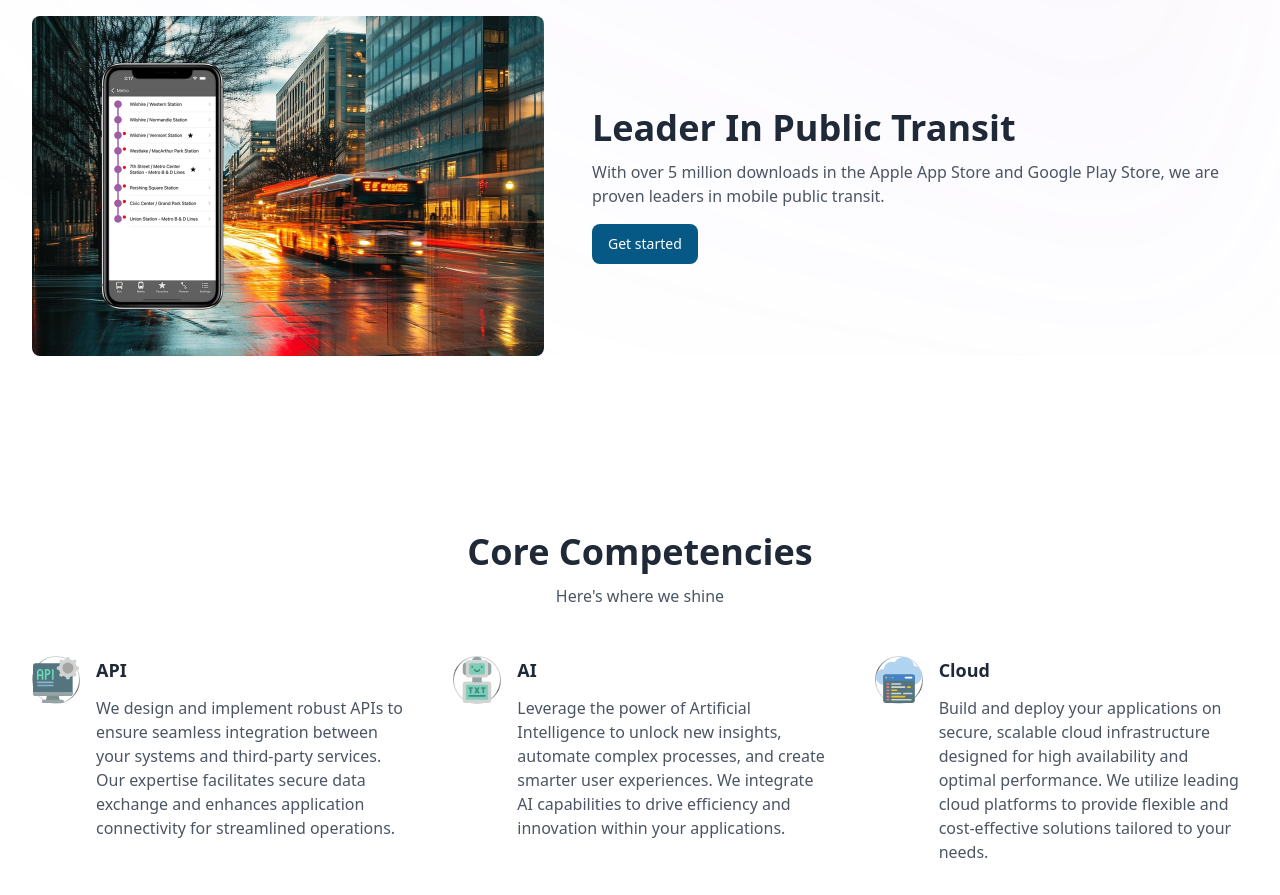
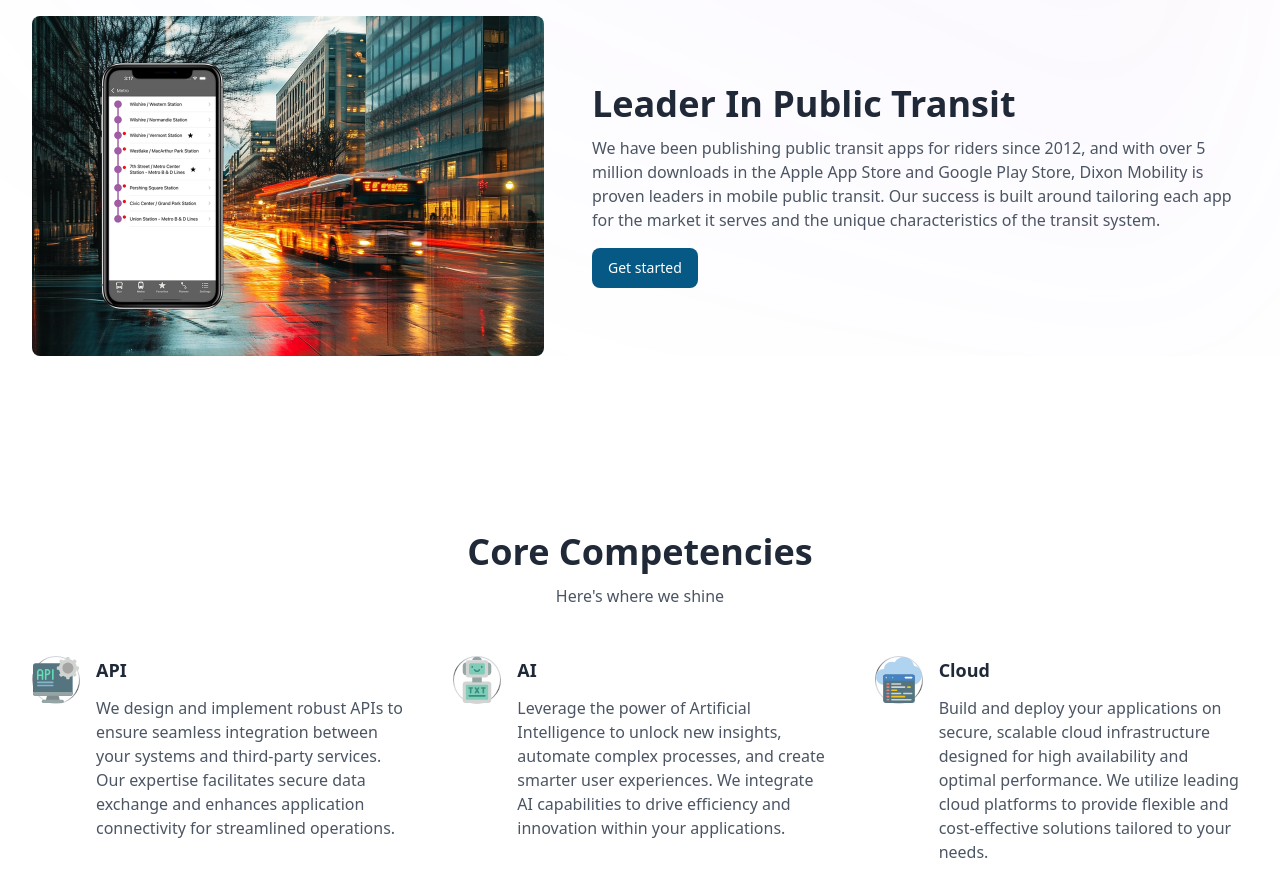
Before and after one commit to iandixon-dixonmobility/dixonmobility_com, a Next.js app: page / in a window 1280 px wide. Shown: the part 1160-2055 px from the top of the page. Built offline with nearby package versions, Linux system fonts and the light colour scheme.

Commit message:
Updating content.

```diff
--- a/components/ui/CTA/index.jsx
+++ b/components/ui/CTA/index.jsx
@@ -16,7 +16,7 @@ const CTA = () => {
                             Leader In Public Transit
                         </h2>
                         <p className="mt-3 text-gray-600">
-                            With over 5 million downloads in the Apple App Store and Google Play Store, we are proven leaders in mobile public transit.
+                            We have been publishing public transit apps for riders since 2012, and with over 5 million downloads in the Apple App Store and Google Play Store, Dixon Mobility is proven leaders in mobile public transit. Our success is built around tailoring each app for the market it serves and the unique characteristics of the transit system.
                         </p>
                         <NavLink
                             href="/get-started"
```
